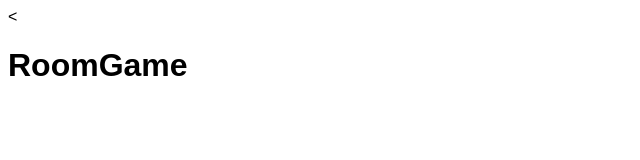
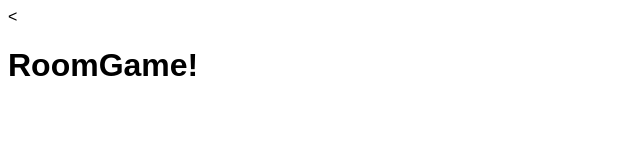
Before and after one commit to churkinv/JS_boilerplate, a website built with webpack: page src/index.html in a window 1280 px wide. Shown: the full height of the page, 0-640 px from the left. Built offline with nearby package versions, Linux system fonts and the light colour scheme.

Commit message:
- travis config added - text h1 changed to check test

```diff
--- a/src/index.html
+++ b/src/index.html
@@ -11,7 +11,7 @@
   </head>
 
   <body>
-   <h1>RoomGame</h1>
+   <h1>RoomGame!</h1>
     <script src="bundle.js"> </script>
   </body>
 
```
Also changed, not shown: .travis.yml (added).
